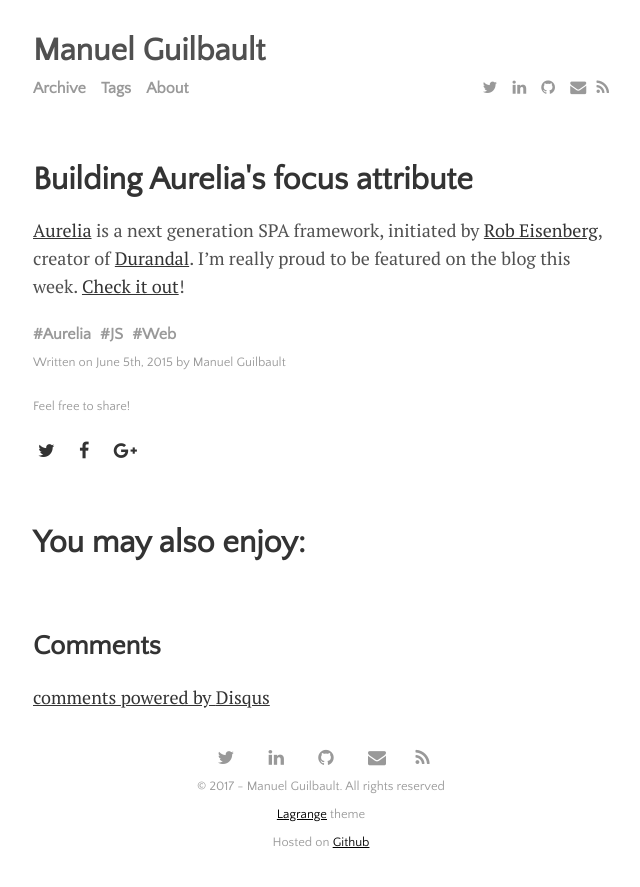
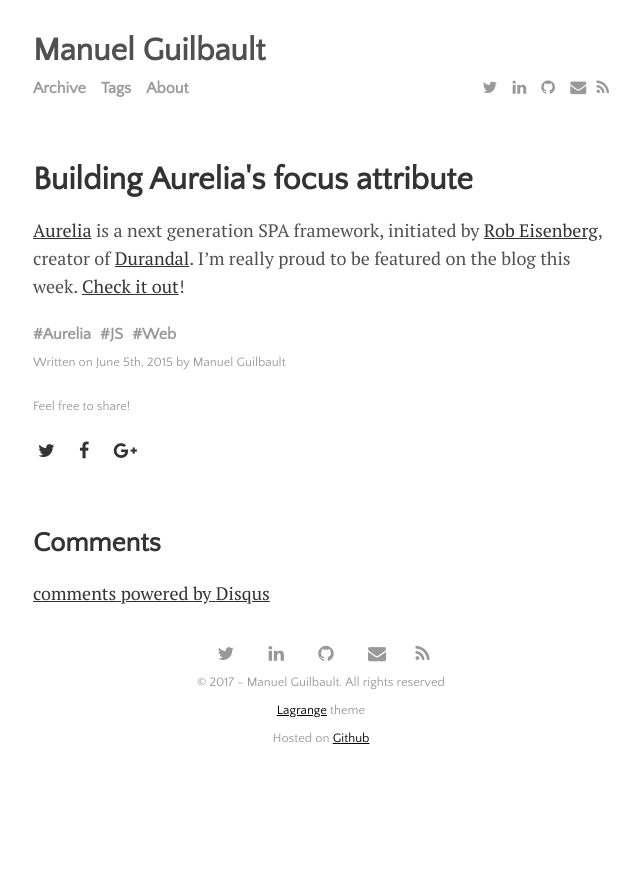
Before and after one commit to manuel-guilbault/manuel-guilbault.github.io, a Jekyll site: the page built from _posts/2015-06-05-Building-Aurelias-focus-attribute.md, in a window 1280 px wide. Shown: the top 887 px of the page, without its empty margins (319-959 px from the left). Built offline with Jekyll 4.4.1, drawn with Linux system fonts in a browser that asks for light colours; nearby versions of some CDN libraries; comment, search, counter and statistics services are not loaded.

Commit message:
Remove related posts

```diff
--- a/_includes/head.html
+++ b/_includes/head.html
@@ -2,7 +2,7 @@
 
   <title>
     {% if page.title == "Home" %}
-      {{ site.title }} <!--| {{ site.tagline }}-->
+      {{ site.title }}
     {% else %}
       {{ page.title }} | {{ site.title }}
     {% endif %}
--- a/_includes/related-posts.html
+++ b/_includes/related-posts.html
@@ -1,5 +1,5 @@
 <div class="related">
-  <h1>You may also enjoy:</h1>
+  <h2>You may also enjoy:</h2>
   {% assign listed_posts_urls = page.url | split: ' ' %}
   <ul class="related-posts">
     {% for tag in page.tags %}
--- a/_layouts/post.html
+++ b/_layouts/post.html
@@ -34,5 +34,4 @@
 </span>
 
 {% include social-sharing.html %}
-{% include related-posts.html %}
 {% include comments.html %}
```
